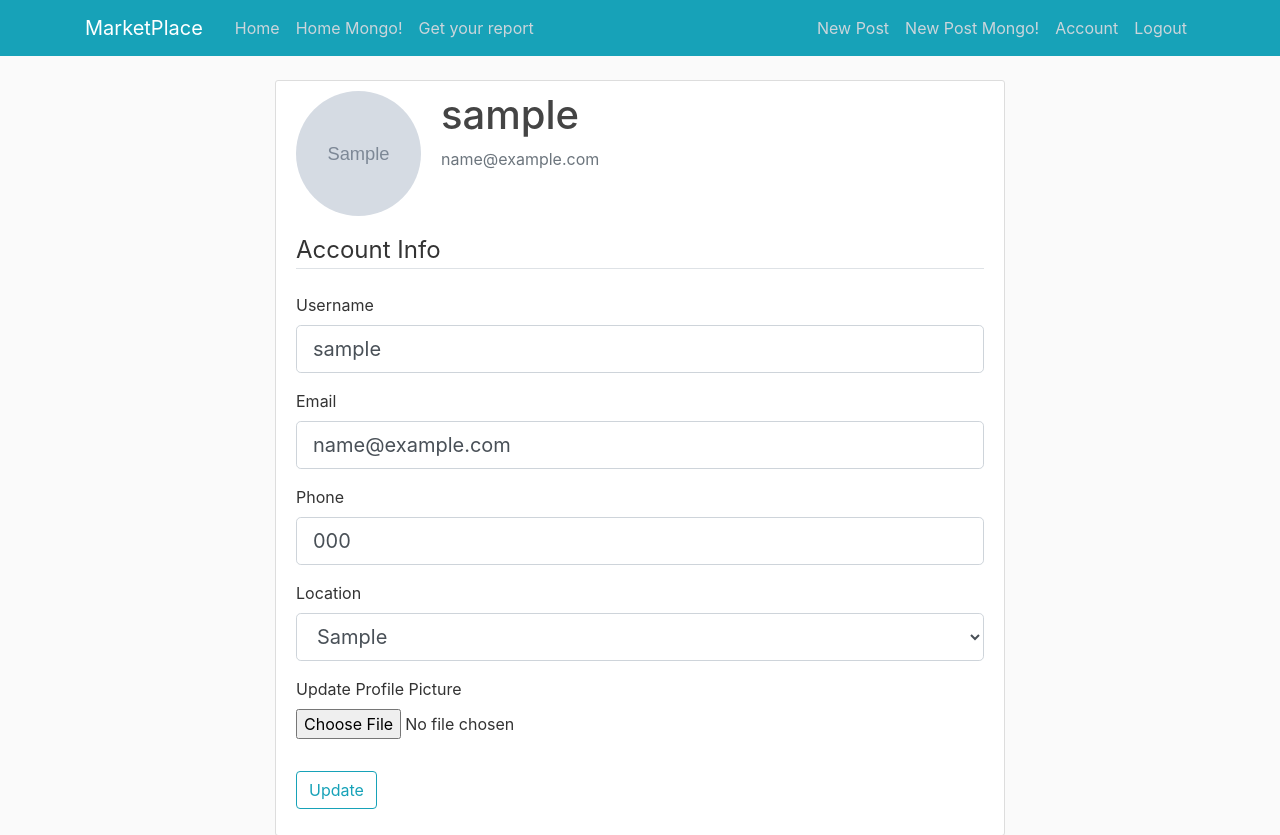
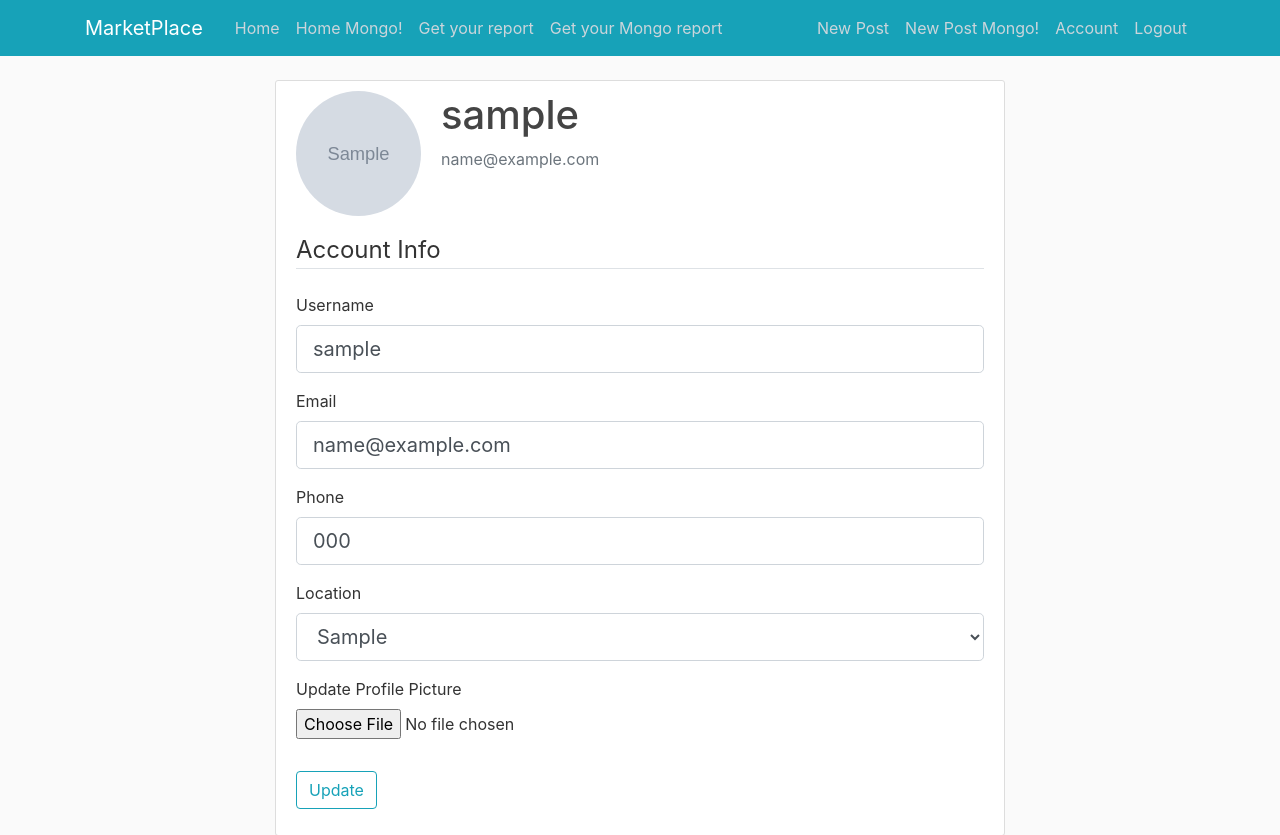
Before and after one commit to joaxkal/IMSE, a Flask app: page /account in a window 1280 px wide. Shown: the top 835 px of the page. Run offline with Flask 2, Linux system fonts and the light colour scheme; a user stored in the database is signed in; tables that the repository leaves empty hold one stand-in row (values such as "Sample post"); grey boxes marked "Sample" are stand-in pictures; some libraries are stand-ins or nearby versions.

Commit message:
elaborate reporting working with mongo db

```diff
--- a/MarketPlace/api/marketplace/routes.py
+++ b/MarketPlace/api/marketplace/routes.py
@@ -1,5 +1,5 @@
 import os
-from datetime import datetime
+from datetime import datetime, timedelta
 import secrets
 from PIL import Image
 from flask import render_template, url_for, flash, redirect, request, abort
@@ -94,6 +94,42 @@ def about():
 
     return render_template('report.html', title='Get Report!', report=report.all())
     #return render_template('test.html', q=report)
+
+
+@app.route("/report_mongo")
+# ELABORTE REPORTING
+def about_mongo():
+
+    start_date = datetime.today() -  timedelta(30)
+    cu_location = str(current_user.location.postal_code)
+    m_db.posts.aggregate([
+    {'$match': {"date_posted": {"$gte": start_date}, "location.postal_code":cu_location}},
+    {'$unwind': "$categories"},
+    {'$group': {'_id': {
+        'user': '$user_id',
+        'category': '$categories',
+
+    },
+        "count": {"$sum": 1}}},
+
+    {'$group': {'_id': {
+            'category': '$_id.category'
+        },
+            "user": {"$first": '$_id.user'},
+            "count": {"$max": '$count'}}},
+        { '$out': "results"}
+    ])
+
+    report = list(m_db.results.find({}))
+    for result in report:
+         result['city'] = current_user.location.city
+         for k, v in m_db.users.find_one({'_id': result['user']}).items():
+              if k!='_id' and k!='password':
+                 result[k] = v
+         result['cat_name'] =  result['_id']['category']
+    return render_template('report.html', title='Get Report!', report=report)
+    #return render_template('test.html', q=report)
+
 
 @app.route("/register", methods=['GET', 'POST'])
 def register():
@@ -204,7 +240,7 @@ def new_post_mongo():
         post = {'_id':str(ObjectId()),
                 'title':form.title.data,
                 'content':form.content.data,
-                'location': {'city': loc_dict['city'],'postal_code': loc_dict['postal_code']},
+                'location': {'city': loc_dict['city'],'postal_code': str(loc_dict['postal_code'])},
                 'categories':[cat['name'] for cat in cat_dict],
                 'user_id':str(current_user.id),
                 'date_posted': datetime.now()}
--- a/MarketPlace/api/marketplace/templates/layout.html
+++ b/MarketPlace/api/marketplace/templates/layout.html
@@ -30,6 +30,7 @@
                 <a class="nav-item nav-link" href="{{ url_for('home') }}">Home</a>
                 <a class="nav-item nav-link" href="{{ url_for('home_mongo') }}">Home Mongo!</a>
                 <a class="nav-item nav-link" href="{{ url_for('about') }}">Get your report</a>
+                <a class="nav-item nav-link" href="{{ url_for('about_mongo') }}">Get your Mongo report</a>
               {% endif %}
             </div>
             <!-- Navbar Right Side -->
--- a/MarketPlace/api/migration.py
+++ b/MarketPlace/api/migration.py
@@ -81,7 +81,7 @@ for post_data in posts_data:
     posts.update_one({'_id': post_id},
             {'$set': {'user_id': str(user_id),
                       'categories': related_cat,
-                      'location.postal_code':related_loc.postal_code,
+                      'location.postal_code':str(related_loc.postal_code),
                       'location.city':related_loc.city},
              '$unset':{'location_id':''}})
 
```
